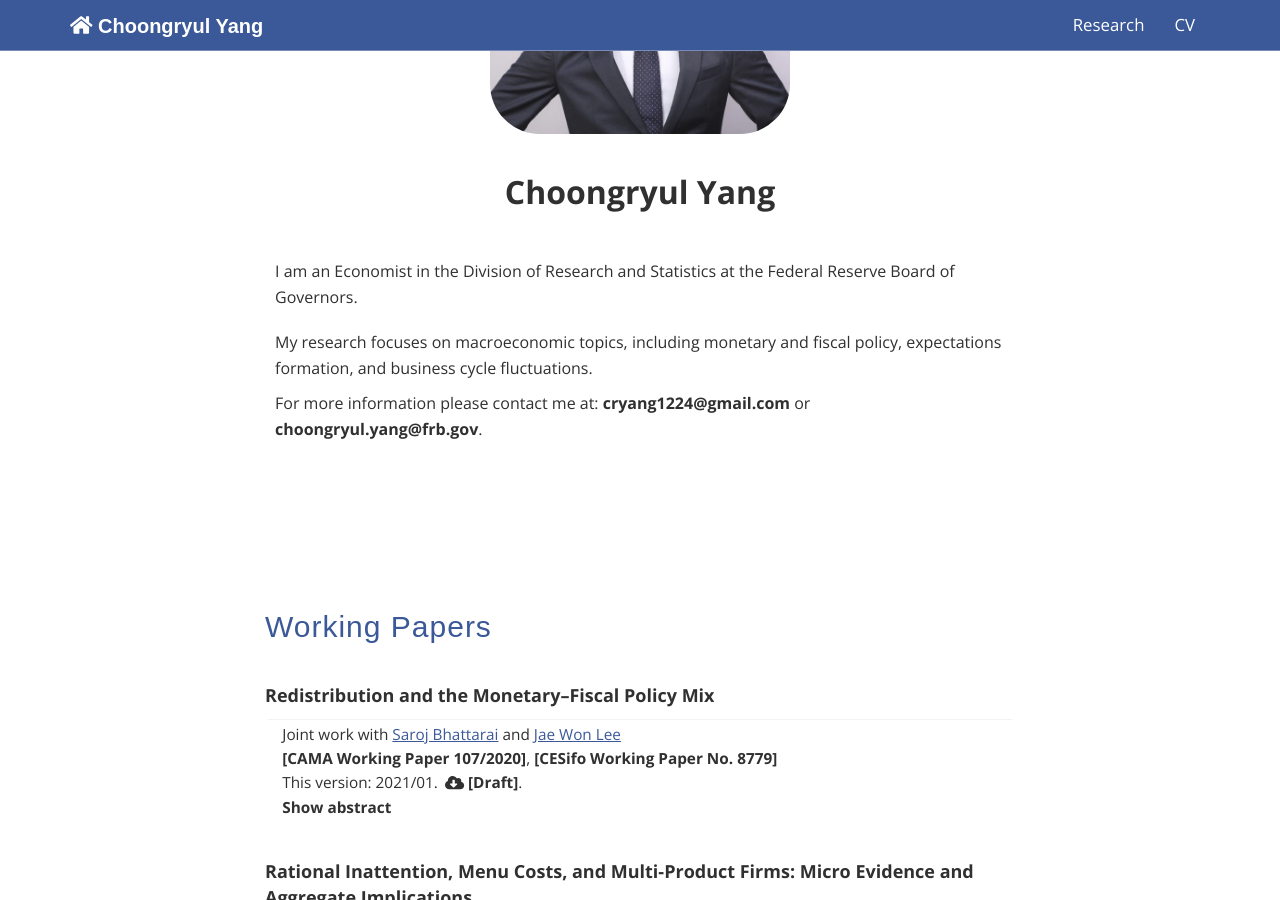
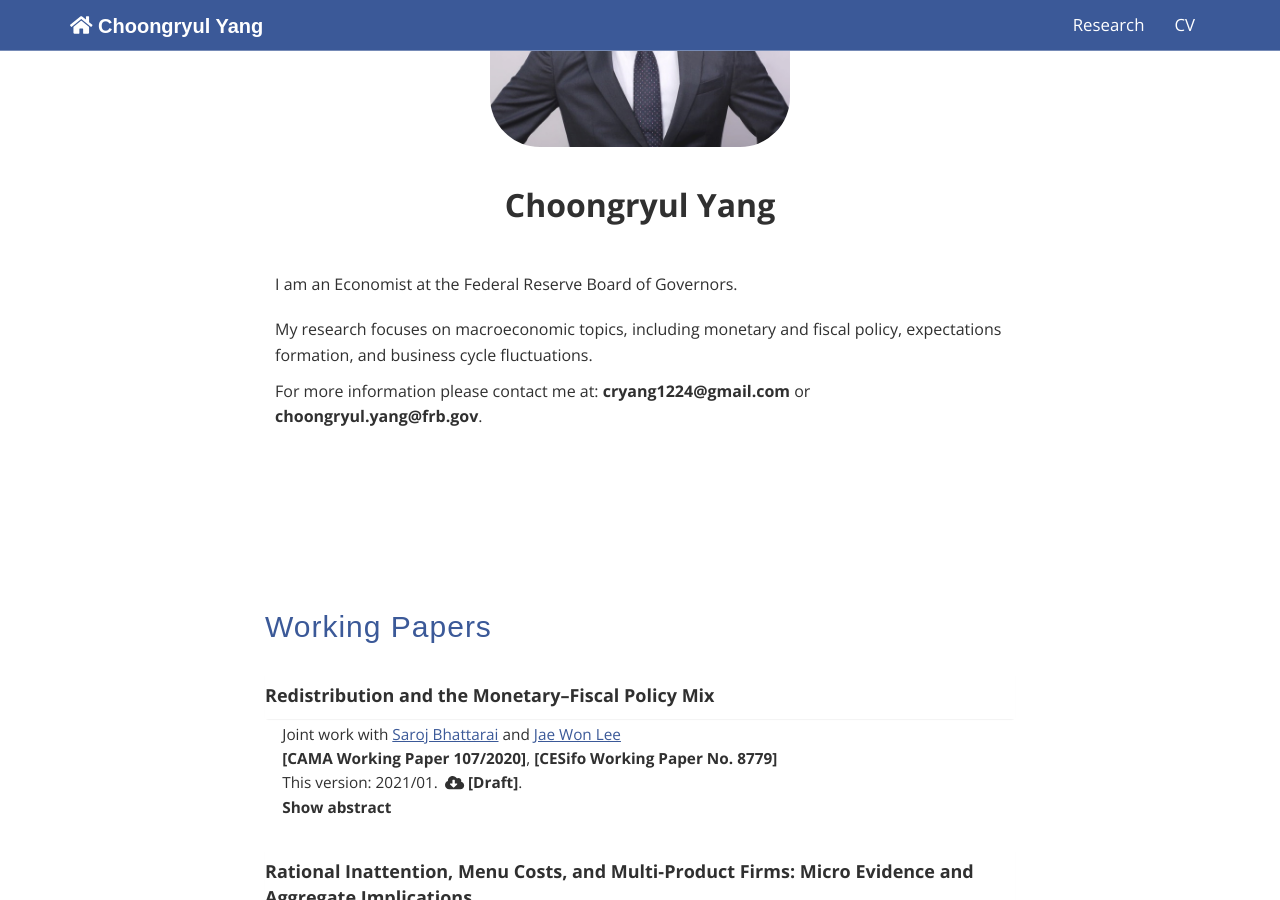
Before and after one commit to choongryulyang/choongryulyang.github.io, a Jekyll site: the page built from index.html, in a window 1280 px wide and 900 px high, scrolled down 350 px. Built offline with Jekyll 4.4.1, drawn with Linux system fonts in a browser that asks for light colours.

Commit message:
Update index.html

```diff
--- a/index.html
+++ b/index.html
@@ -36,7 +36,7 @@ title: Choongryul Yang
 
 
 						<p style="margin-top: 40px; margin-bottom: 0px; text-align:left; padding: 10px 10px ; font-size: 12pt">
-						I am an Economist in the Division of Research and Statistics at the Federal Reserve Board of Governors.
+						I am an Economist at the Federal Reserve Board of Governors.
 						</p>
 
 						<p style="margin-top: 10px;margin-bottom: 0px; text-align:left; padding: 0 10px 0 10px; font-size:12pt">
```
